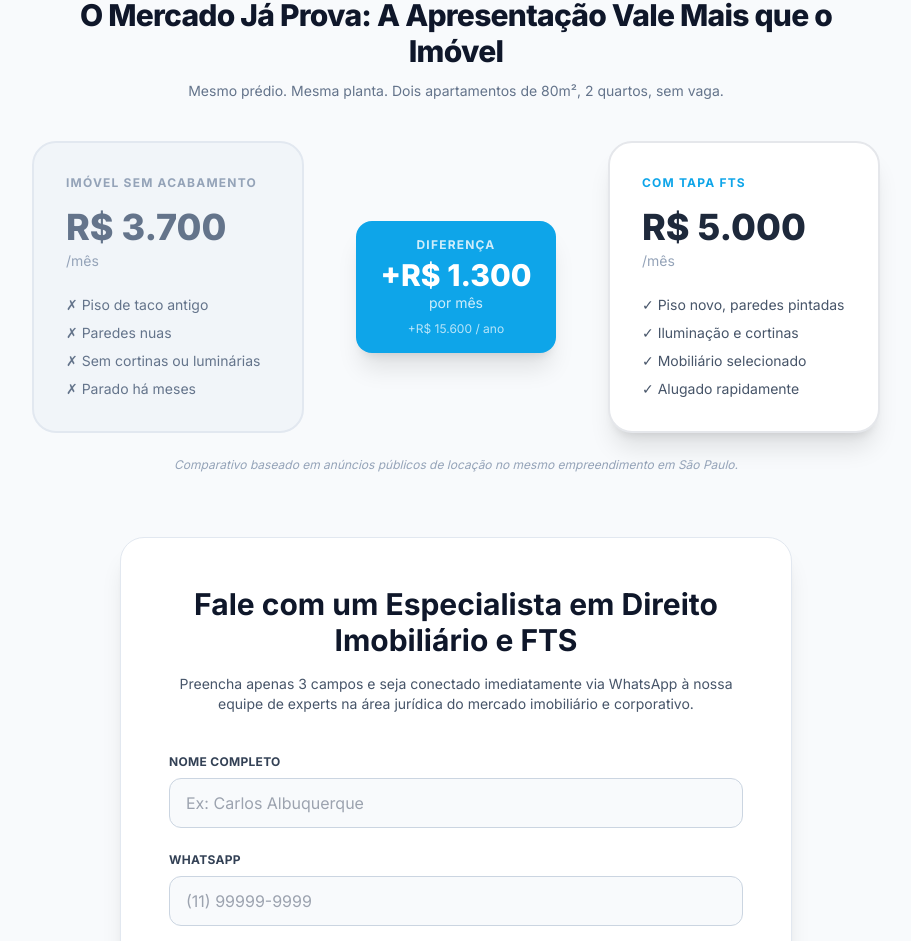
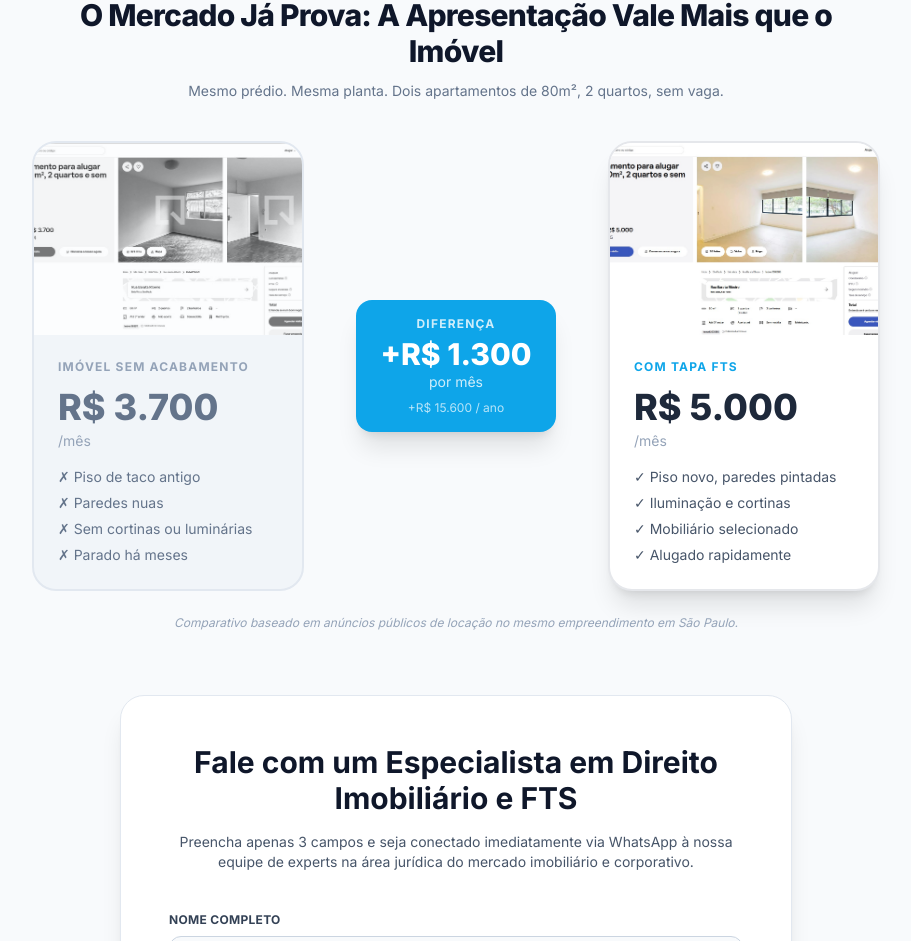
Before and after one commit to aleandrade926/tailorspace-app, a React (Vite) app: page /proprietario in a window 1280 px wide. Shown: the part 2205-3146 px from the top of the page, without its empty margins (184-1095 px from the left). Built offline with nearby package versions, Linux system fonts and the light colour scheme.

Commit message:
feat(proof): add real QuintoAndar listing photos to before/after market comparison section

```diff
--- a/src/pages/OwnerLandingPage.tsx
+++ b/src/pages/OwnerLandingPage.tsx
@@ -167,16 +167,19 @@ export default function OwnerLandingPage() {
 
         <div className="grid md:grid-cols-3 gap-4 items-center mb-6">
           {/* Imóvel sem acabamento */}
-          <div className="bg-slate-100 rounded-3xl p-8 text-left border-2 border-slate-200">
-            <p className="text-xs font-bold uppercase tracking-widest text-slate-400 mb-4">Imóvel sem acabamento</p>
+          <div className="bg-slate-100 rounded-3xl overflow-hidden text-left border-2 border-slate-200">
+            <img src="/antes-sem-acabamento.jpg" alt="Imóvel sem acabamento" className="w-full h-48 object-cover grayscale opacity-80" />
+            <div className="p-6">
+              <p className="text-xs font-bold uppercase tracking-widest text-slate-400 mb-3">Imóvel sem acabamento</p>
               <p className="text-4xl font-extrabold text-slate-500 mb-1">R$ 3.700</p>
-            <p className="text-slate-400 text-sm mb-6">/mês</p>
-            <ul className="space-y-2 text-sm text-slate-500">
+              <p className="text-slate-400 text-sm mb-4">/mês</p>
+              <ul className="space-y-1.5 text-sm text-slate-500">
                 <li>✗ Piso de taco antigo</li>
                 <li>✗ Paredes nuas</li>
                 <li>✗ Sem cortinas ou luminárias</li>
                 <li>✗ Parado há meses</li>
               </ul>
+            </div>
           </div>
 
           {/* Diferença */}
@@ -190,16 +193,19 @@ export default function OwnerLandingPage() {
           </div>
 
           {/* Imóvel com tapa */}
-          <div className="bg-white rounded-3xl p-8 text-left border-2 border-brand-400 shadow-xl">
-            <p className="text-xs font-bold uppercase tracking-widest text-brand-500 mb-4">Com tapa FTS</p>
+          <div className="bg-white rounded-3xl overflow-hidden text-left border-2 border-brand-400 shadow-xl">
+            <img src="/depois-com-tapa.jpg" alt="Imóvel com tapa FTS" className="w-full h-48 object-cover" />
+            <div className="p-6">
+              <p className="text-xs font-bold uppercase tracking-widest text-brand-500 mb-3">Com tapa FTS</p>
               <p className="text-4xl font-extrabold text-brand-600 mb-1">R$ 5.000</p>
-            <p className="text-slate-400 text-sm mb-6">/mês</p>
-            <ul className="space-y-2 text-sm text-slate-600">
+              <p className="text-slate-400 text-sm mb-4">/mês</p>
+              <ul className="space-y-1.5 text-sm text-slate-600">
                 <li>✓ Piso novo, paredes pintadas</li>
                 <li>✓ Iluminação e cortinas</li>
                 <li>✓ Mobiliário selecionado</li>
                 <li>✓ Alugado rapidamente</li>
               </ul>
+            </div>
           </div>
         </div>
 
```
Also changed, not shown: public/antes-sem-acabamento.jpg (added), public/depois-com-tapa.jpg (added). Lines whose indentation alone changed are shown as unchanged.
